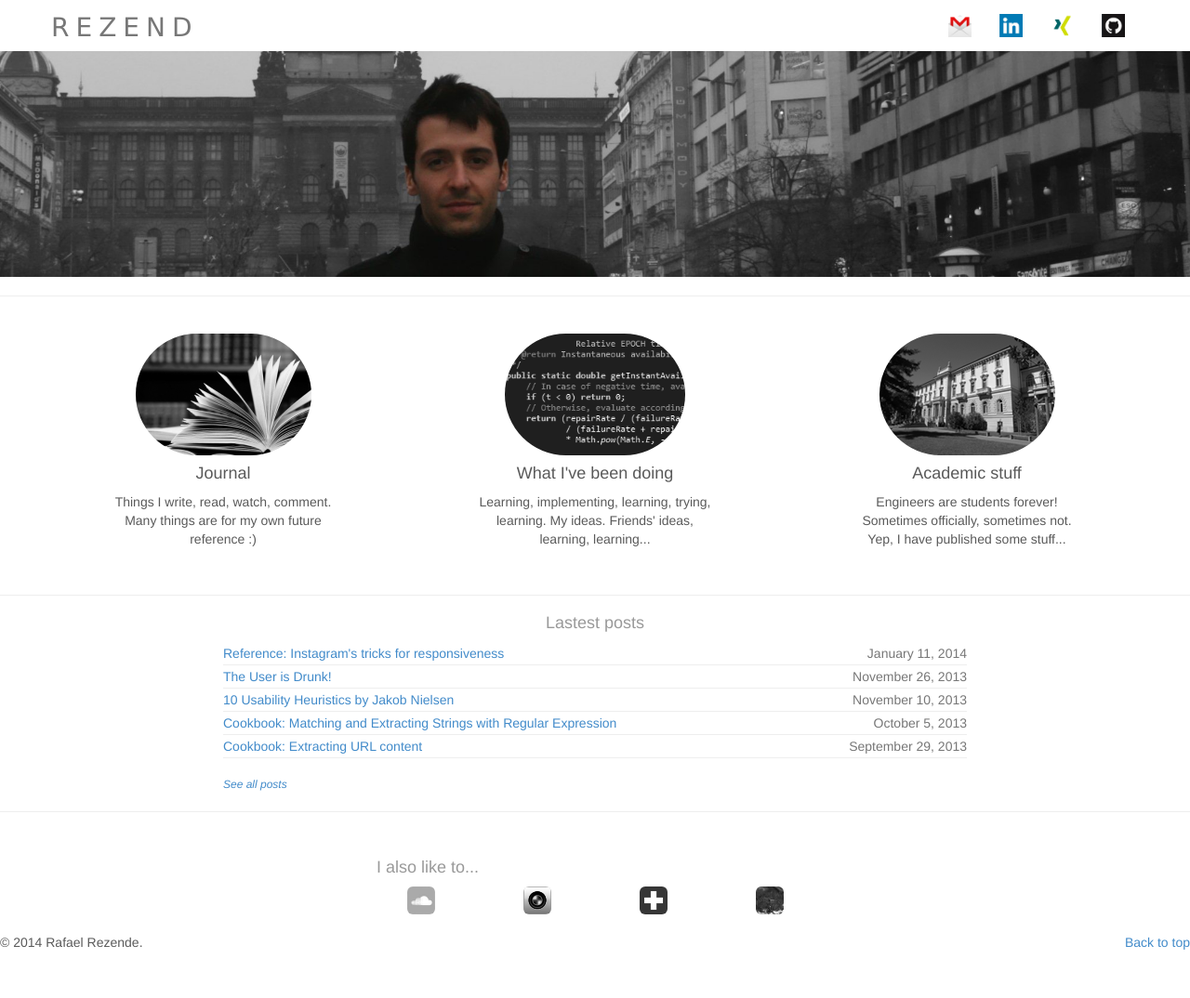
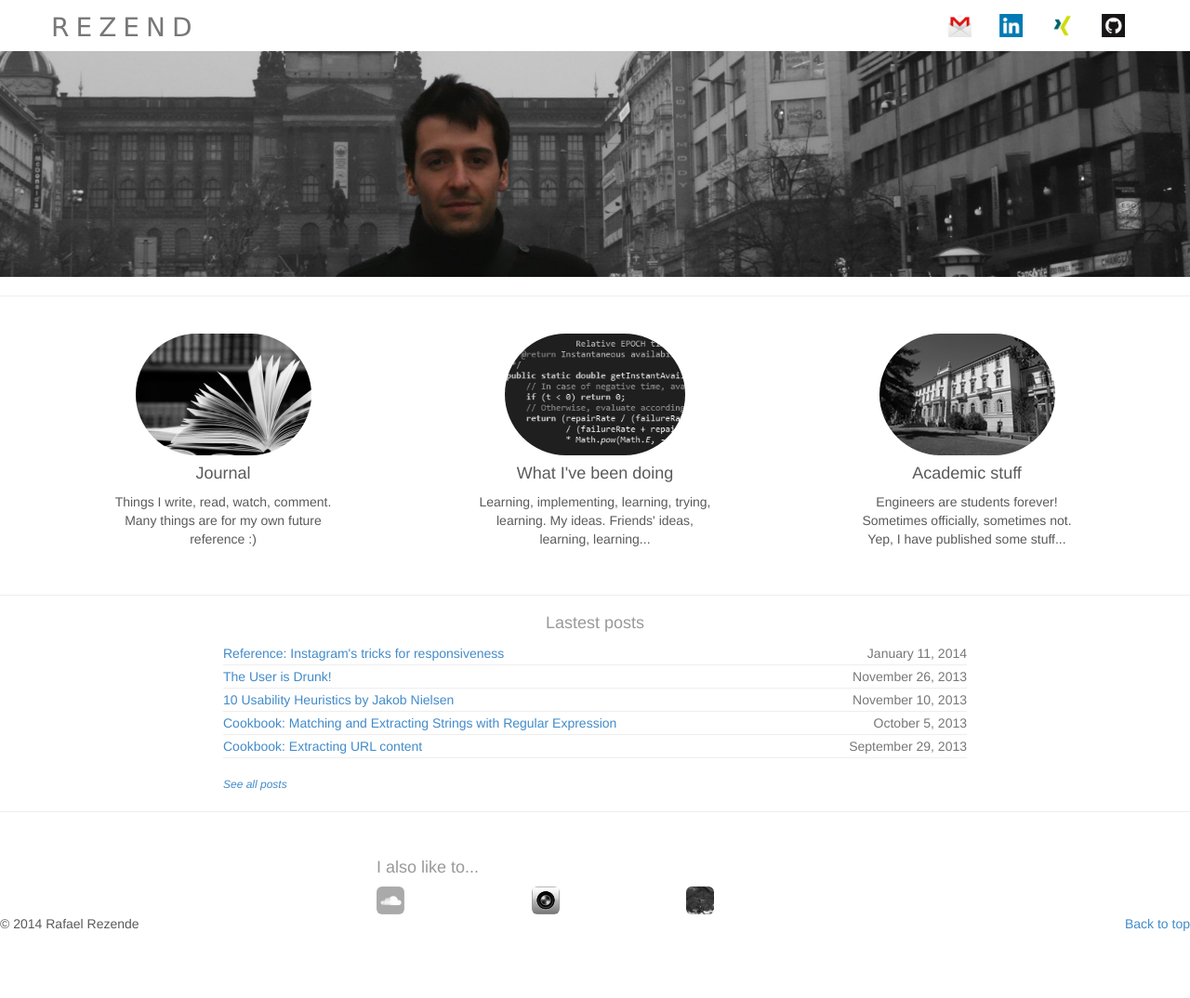
Before and after one commit to rafaelrezend/rafaelrezend.github.io, a Jekyll site: the page built from index.html, in a window 1280 px wide. Shown: the whole page at 93% size. Built offline with Jekyll 4.4.1, drawn with Linux system fonts in a browser that asks for light colours; Markdown is read by kramdown in place of the engine named in the settings.

Commit message:
Removing Vida Suíça

```diff
--- a/_layouts/main.html
+++ b/_layouts/main.html
@@ -109,16 +109,18 @@
 		<h4><span class="text-muted">I also like to...</span></h4>
 		<!-- Three columns of text below the carousel -->
 		<div class="row">
-			<div class="col-3">
+			<div class="col-4">
 				<a href="https://soundcloud.com/audiotripband" id="ext-tooltip" data-title="...sing in the shower!"><img class="img-rounded grayscale" src="images/icon_soundcloud.png" width="30px"></a>
 			</div>
-			<div class="col-3">
+			<div class="col-4">
 				<a id="ext-tooltip" data-title="...pretend I'm photographer. (not ready yet)"><img class="img-rounded grayscale" src="images/icon_camera.png" width="30px"></a>
 			</div>
+            <!--
 			<div class="col-3">
 				<a href="http://vidasuica.wordpress.com/" id="ext-tooltip" data-title="...tell people about my lovely home. (portuguese only)"><img class="img-rounded grayscale" src="images/icon_swiss.png" width="30px"></a>
 			</div>
-			<div class="col-3">
+            -->
+			<div class="col-4">
 				<a href="http://myaquaria.wordpress.com/" id="ext-tooltip" data-title="...take my fishes for a walk!"><img class="img-rounded grayscale" src="images/icon_aquaria.png" width="30px"></a>
 			</div>
 		</div>
@@ -127,7 +129,7 @@
 	<!-- FOOTER -->
 	<footer>
 		<p class="pull-right"><a href="#">Back to top</a></p>
-		<p>&copy; 2014 Rafael Rezende.</p>
+		<p>&copy; 2014 Rafael Rezende</p>
 	</footer>
 
     </div><!-- /.container -->
```
